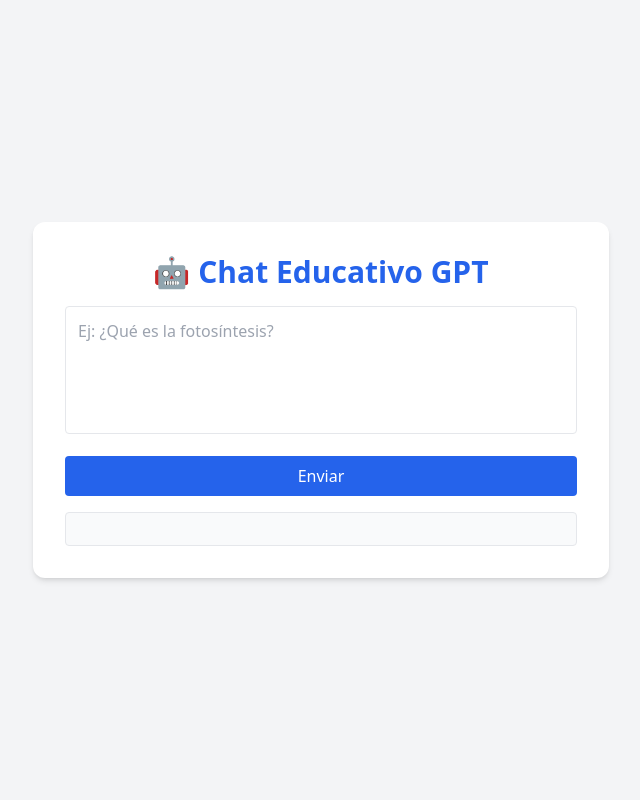
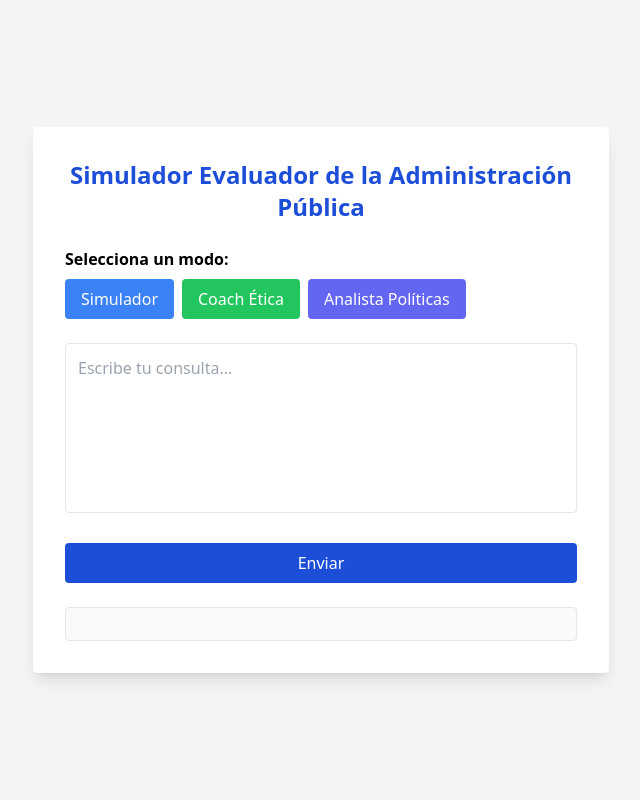
Before and after one commit to LGAQ2410/gpt-educativo-chatbot, a Python web app: template templates/index.html in a window 1280 px wide. Shown: the whole page, without its empty margins (319-959 px from the left). Run offline with Jinja, Linux system fonts and the light colour scheme; the template is opened without the code that fills it, so the values that code supplies are empty; some libraries are stand-ins or nearby versions.

Commit message:
Update index.html

```diff
--- a/templates/index.html
+++ b/templates/index.html
@@ -1,4 +1,4 @@
-<!DOCTYPE html>
+<!-- <!DOCTYPE html>
 <html lang="es">
 <head>
   <meta charset="UTF-8">
@@ -29,4 +29,55 @@
     }
   </script>
 </body>
+</html> -->
+
+<!DOCTYPE html>
+<html lang="es">
+<head>
+  <meta charset="UTF-8">
+  <title>Chat Evaluador Público</title>
+  <script src="https://cdn.tailwindcss.com"></script>
+</head>
+<body class="bg-gray-100 min-h-screen flex items-center justify-center">
+  <div class="bg-white p-8 rounded shadow-lg w-full max-w-xl space-y-6">
+    <h1 class="text-2xl font-bold text-center text-blue-700">Simulador Evaluador de la Administración Pública</h1>
+
+    <div class="space-y-2">
+      <label class="block font-semibold">Selecciona un modo:</label>
+      <div class="flex gap-2 flex-wrap">
+        <button class="mode-btn bg-blue-500 hover:bg-blue-600 text-white px-4 py-2 rounded" data-mode="simulador_admin">Simulador</button>
+        <button class="mode-btn bg-green-500 hover:bg-green-600 text-white px-4 py-2 rounded" data-mode="coach_etica">Coach Ética</button>
+        <button class="mode-btn bg-indigo-500 hover:bg-indigo-600 text-white px-4 py-2 rounded" data-mode="analista_politicas">Analista Políticas</button>
+      </div>
+    </div>
+
+    <textarea id="input" class="w-full p-3 border rounded resize-none focus:ring-2 focus:ring-blue-300" rows="6" placeholder="Escribe tu consulta..."></textarea>
+    <button onclick="send()" class="bg-blue-700 hover:bg-blue-800 text-white px-4 py-2 rounded w-full">Enviar</button>
+
+    <div id="response" class="bg-gray-50 p-4 border rounded whitespace-pre-wrap"></div>
+  </div>
+
+<script>
+  let selectedOption = "simulador_admin";
+
+  document.querySelectorAll(".mode-btn").forEach(btn => {
+    btn.addEventListener("click", () => {
+      selectedOption = btn.dataset.mode;
+      document.querySelectorAll(".mode-btn").forEach(b => b.classList.remove("ring", "ring-offset-2"));
+      btn.classList.add("ring", "ring-offset-2");
+    });
+  });
+
+  async function send() {
+    const prompt = document.getElementById("input").value;
+    const res = await fetch("/chat", {
+      method: "POST",
+      headers: { "Content-Type": "application/json" },
+      body: JSON.stringify({ prompt, opcion: selectedOption })
+    });
+    const data = await res.json();
+    document.getElementById("response").textContent = data.reply;
+  }
+</script>
+</body>
 </html>
```
